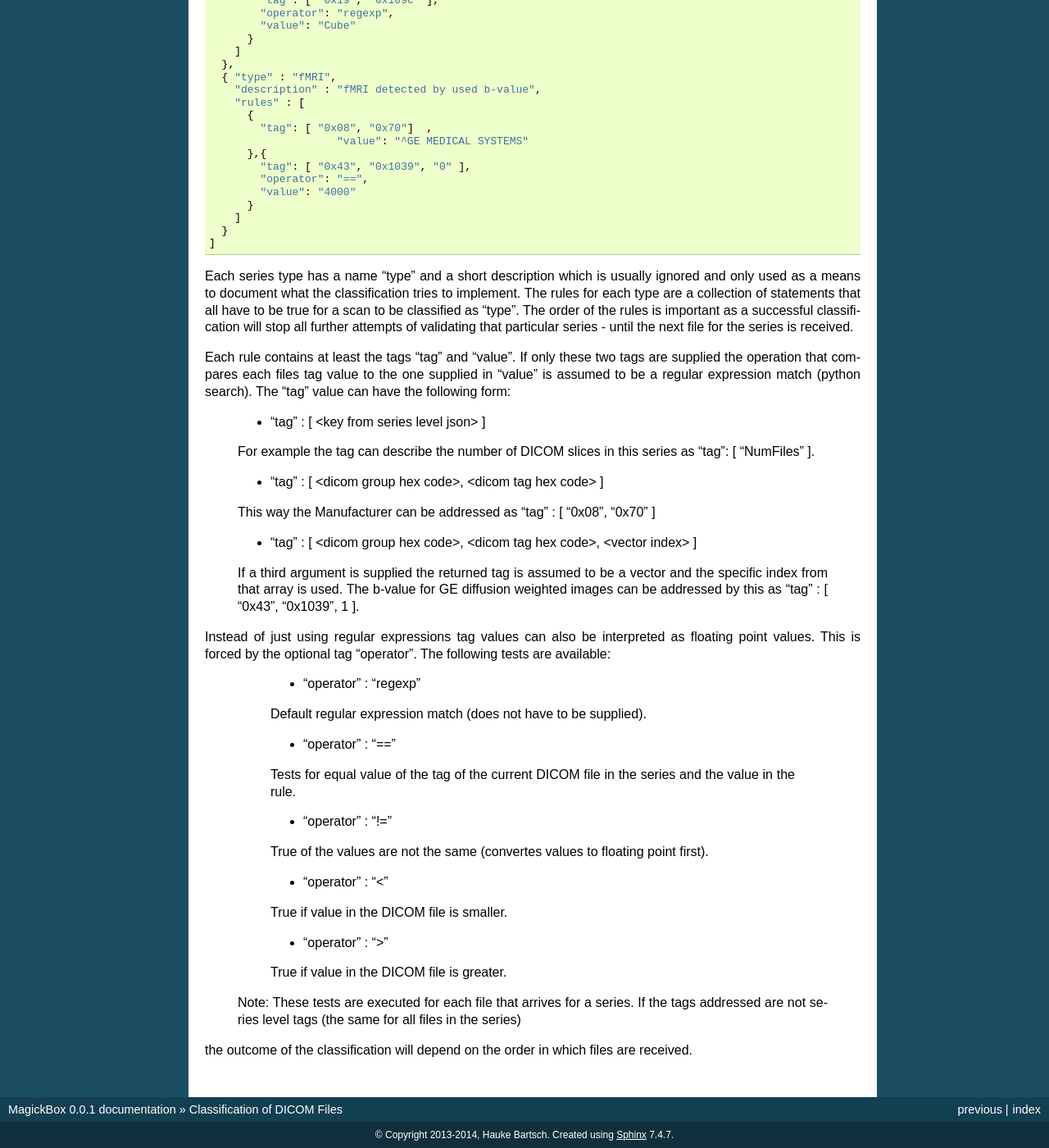
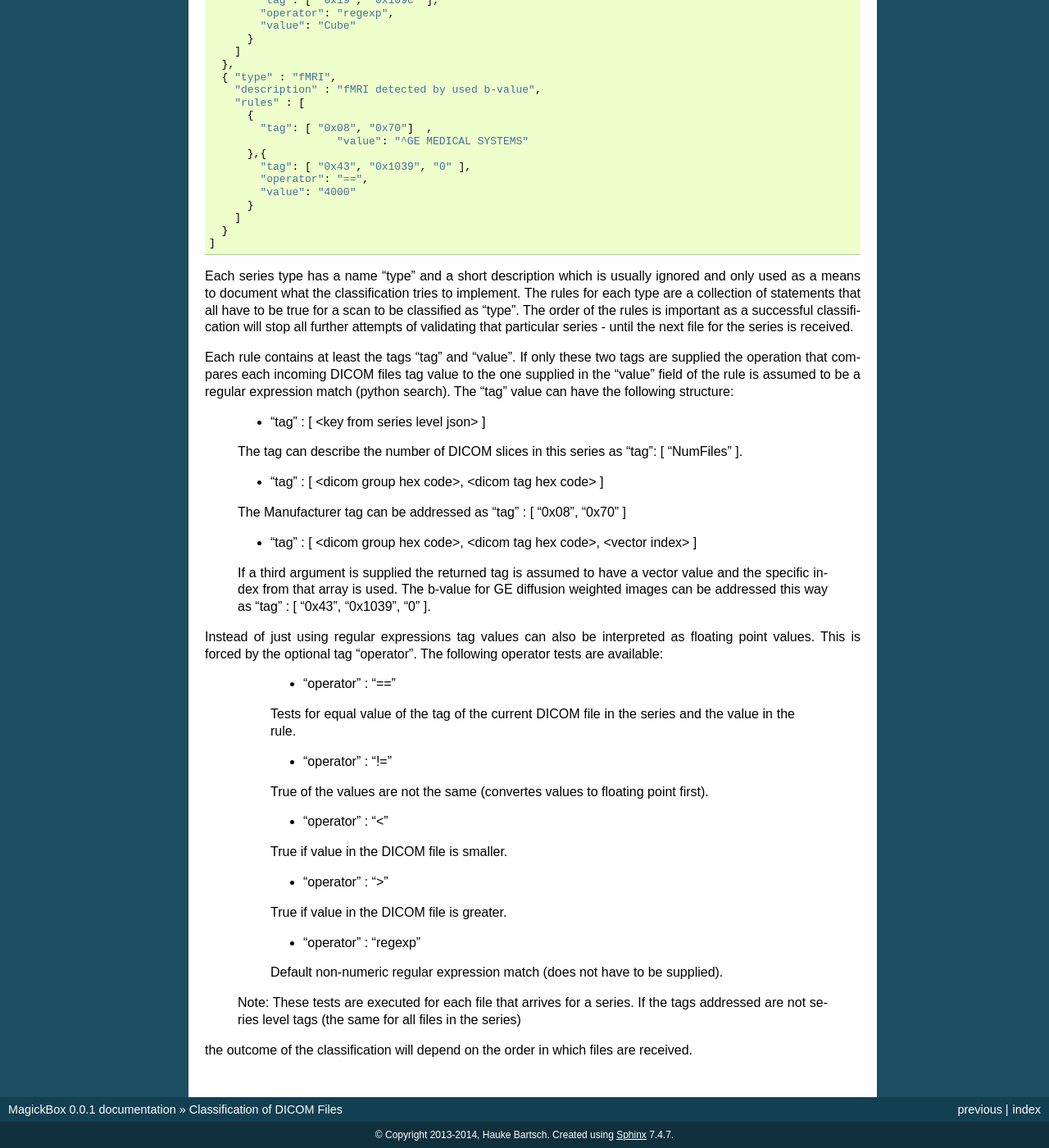
Before and after one commit to HaukeBartsch/MagickBox, a Sphinx documentation site: the page built from code/documentation/docs/source/Classification.rst, in a window 1280 px wide and 1400 px high, scrolled down 1445 px. Shown: the whole window at 82% size. Built offline with Sphinx 7.4.7, drawn with Linux system fonts in a browser that asks for light colours; some of the changed text lies outside the part shown.

Commit message:
fix typos

```diff
--- a/code/documentation/docs/source/Classification.rst
+++ b/code/documentation/docs/source/Classification.rst
@@ -108,23 +108,20 @@ The order of the rules is important as a successful classification will stop all
 particular series - until the next file for the series is received.
 
 Each rule contains at least the tags "tag" and "value". If only these two tags are supplied the operation that compares
-each files tag value to the one supplied in "value" is assumed to be a regular expression match (python search). The "tag"
-value can have the following form:
+each incoming DICOM files tag value to the one supplied in the "value" field of the rule is assumed to be a regular expression
+match (python search). The "tag" value can have the following structure:
 
     * "tag" : [ <key from series level json> ]
-    For example the tag can describe the number of DICOM slices in this series as "tag": [ "NumFiles" ].
+    The tag can describe the number of DICOM slices in this series as "tag": [ "NumFiles" ].
 
     * "tag" : [ <dicom group hex code>, <dicom tag hex code> ]
-    This way the Manufacturer can be addressed as "tag" : [ "0x08", "0x70" ]
+    The Manufacturer tag can be addressed as "tag" : [ "0x08", "0x70" ]
 
     * "tag" : [ <dicom group hex code>, <dicom tag hex code>, <vector index> ]
-    If a third argument is supplied the returned tag is assumed to be a vector and the specific index from that array is used. The b-value for GE diffusion weighted images can be addressed by this as "tag" : [ "0x43", "0x1039", 1 ].
+    If a third argument is supplied the returned tag is assumed to have a vector value and the specific index from that array is used. The b-value for GE diffusion weighted images can be addressed this way as "tag" : [ "0x43", "0x1039", "0" ].
 
 Instead of just using regular expressions tag values can also be interpreted as floating point values. This is forced
-by the optional tag "operator". The following tests are available:
-
-    * "operator" : "regexp"
-    Default regular expression match (does not have to be supplied).
+by the optional tag "operator". The following operator tests are available:
 
     * "operator" : "=="
     Tests for equal value of the tag of the current DICOM file in the series and the value in the rule.
@@ -138,6 +135,8 @@ by the optional tag "operator". The following tests are available:
     * "operator" : ">"
     True if value in the DICOM file is greater.
 
+    * "operator" : "regexp"
+    Default non-numeric regular expression match (does not have to be supplied).
 
   Note: These tests are executed for each file that arrives for a series. If the tags addressed are not series level tags (the same for all files in the series)
 the outcome of the classification will depend on the order in which files are received.
```
Also changed, not shown: other parts of code/documentation/docs/source/Classification.rst (+3 -3 lines).
